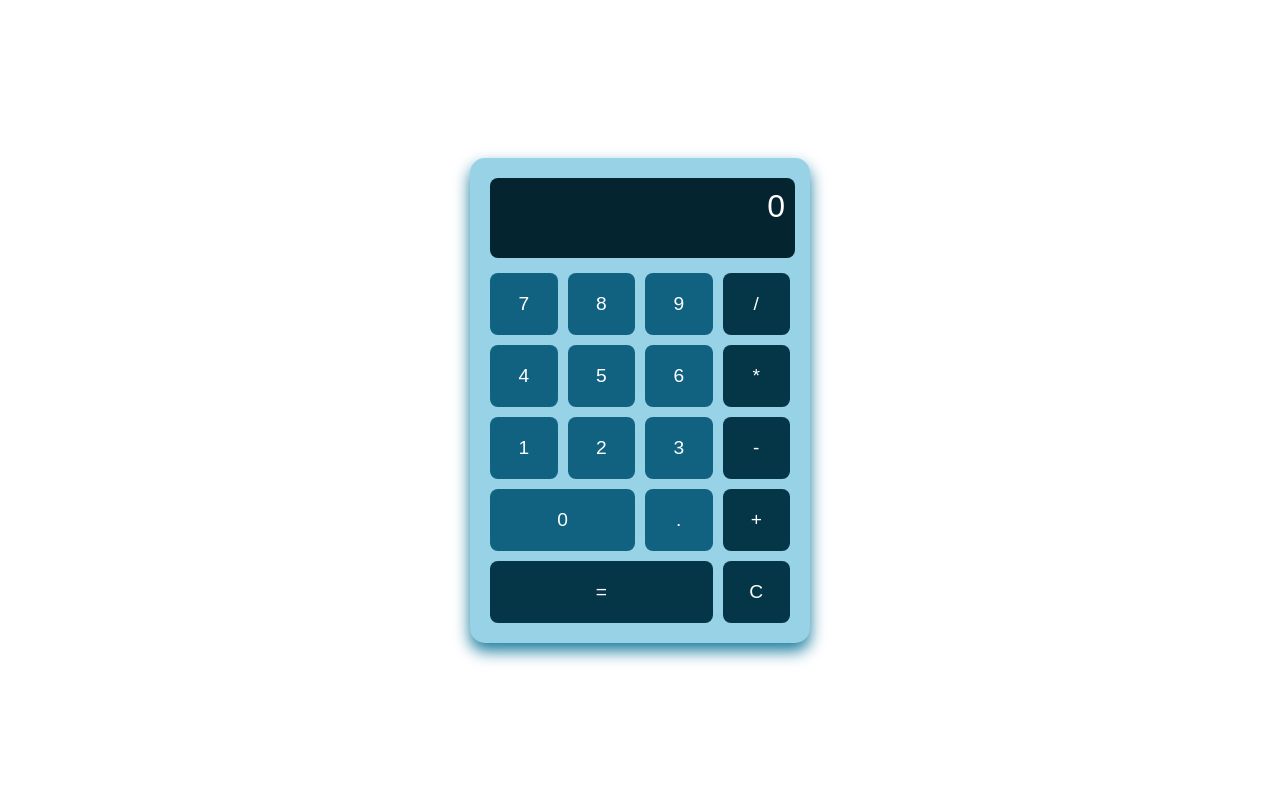
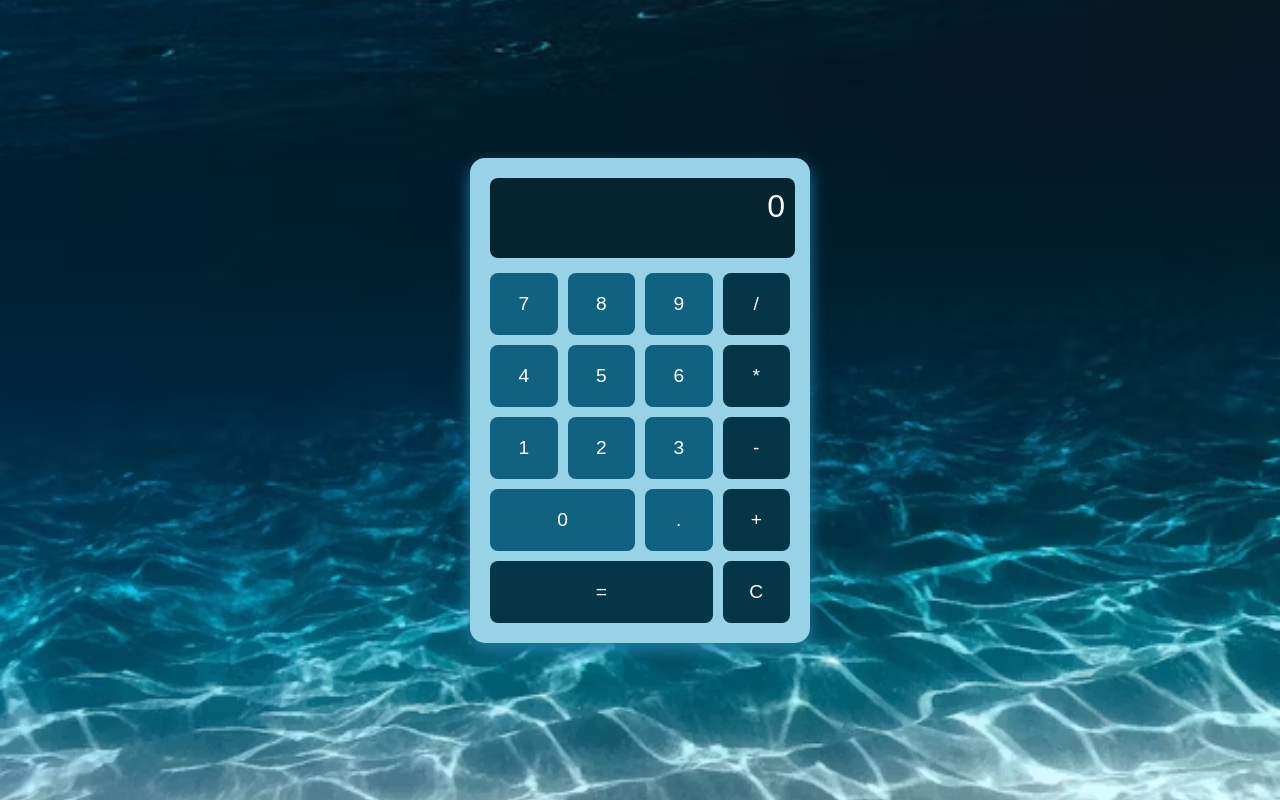
Before and after one commit to zara261/simple-calculator, a plain HTML site: page index.html in a window 1280 px wide. Drawn offline with Linux system fonts and the light colour scheme.

Commit message:
Update index.html

```diff
--- a/index.html
+++ b/index.html
@@ -6,7 +6,7 @@
   <title>CSS Calculator</title>
   <style>
     body {
-      background: url('assets/12.avif') no-repeat center center fixed;
+      background: url('12.avif') no-repeat center center fixed;
       background-size: cover;
       display: flex;
       justify-content: center;
```
